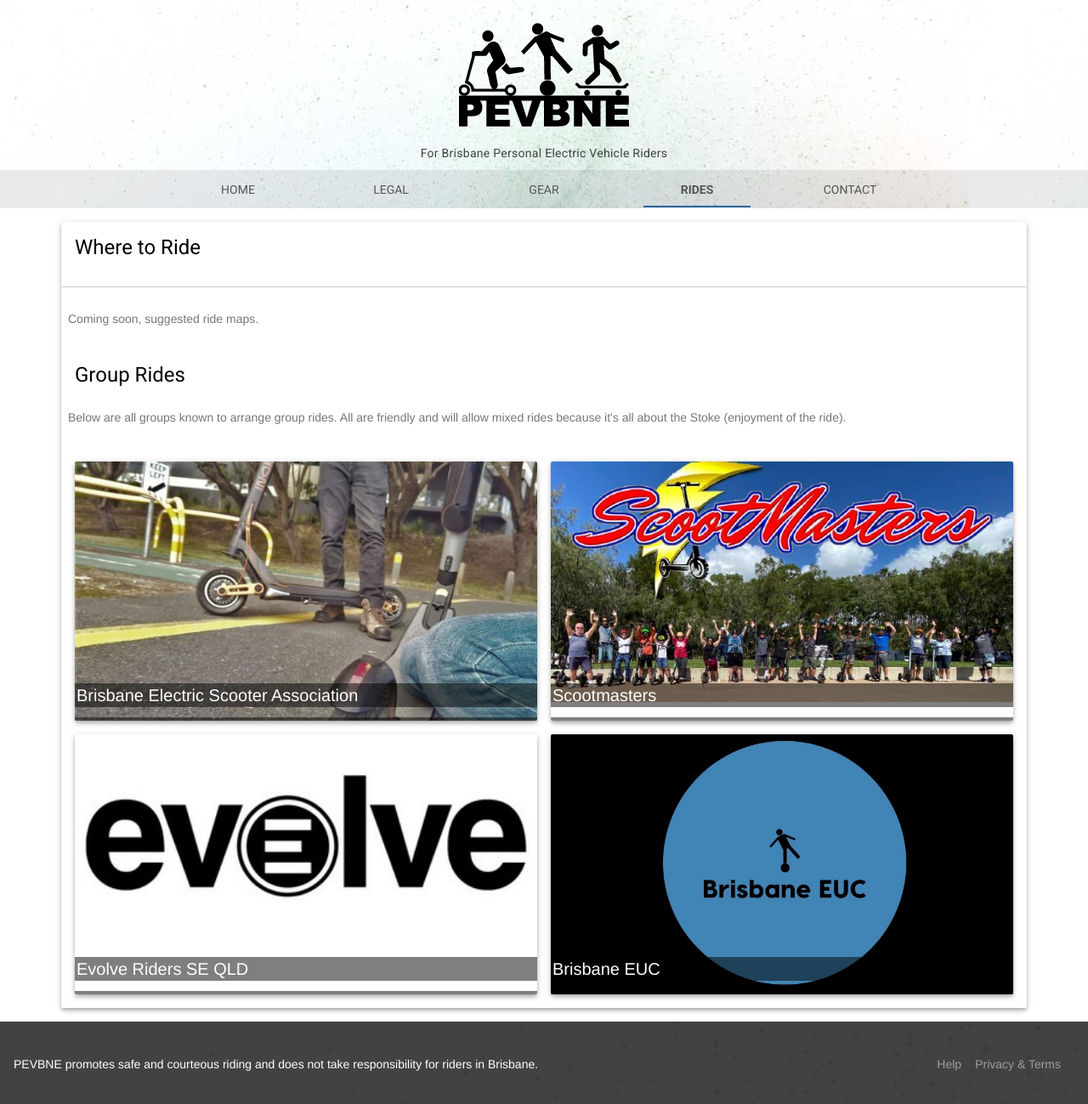
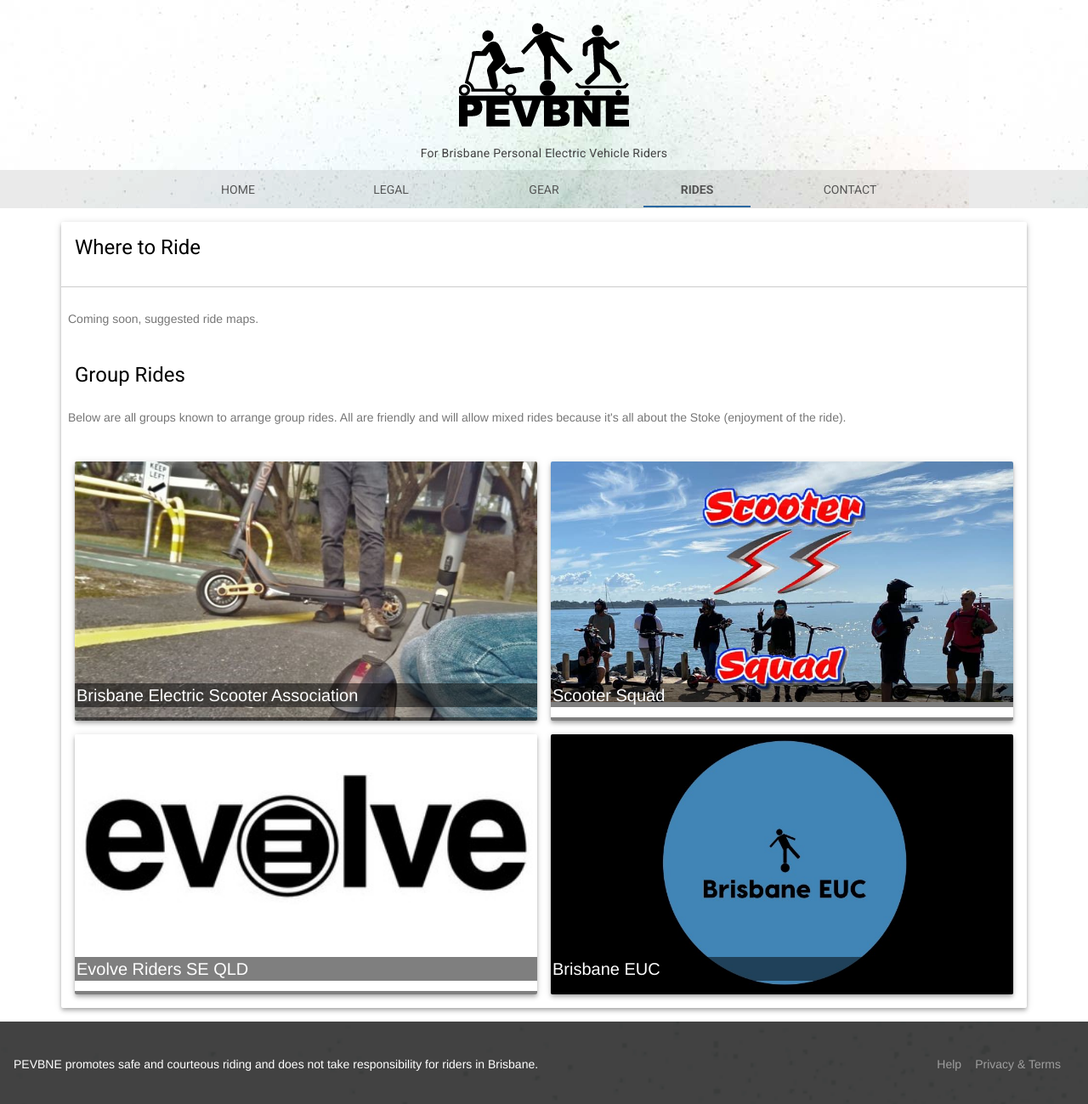
Before and after one commit to pevbne/pevbne, a Jekyll site: the page built from rides.html, in a window 1280 px wide. Shown: the top 1299 px of the page at 85% size. Built offline with Jekyll 4.4.1, drawn with Linux system fonts in a browser that asks for light colours.

Commit message:
Add scootersquad, remove scootmasters.

```diff
--- a/rides.html
+++ b/rides.html
@@ -30,10 +30,10 @@
                     </a>
                 </figure>
                 <figure class="mdl-cell mdl-cell--6-col  mdl-card mdl-shadow--4dp">
-                    <a href="https://www.facebook.com/groups/133456247234802/">
-                        <img class="article-image" src=" images/scootmasters-header.jpg" border="0" alt="">
+                    <a href="https://www.facebook.com/groups/237098931066163/">
+                        <img class="article-image" src=" images/scootersquad-header.jpg" border="0" alt="">
                         <div class="grouptitle">
-                            <p class="grouptitle">Scootmasters</p>
+                            <p class="grouptitle">Scooter Squad</p>
                         </div>
                     </a>
                 </figure>
```
Also changed, not shown: images/scootersquad-header.jpg (added), images/scootmasters-header.jpg (deleted).
